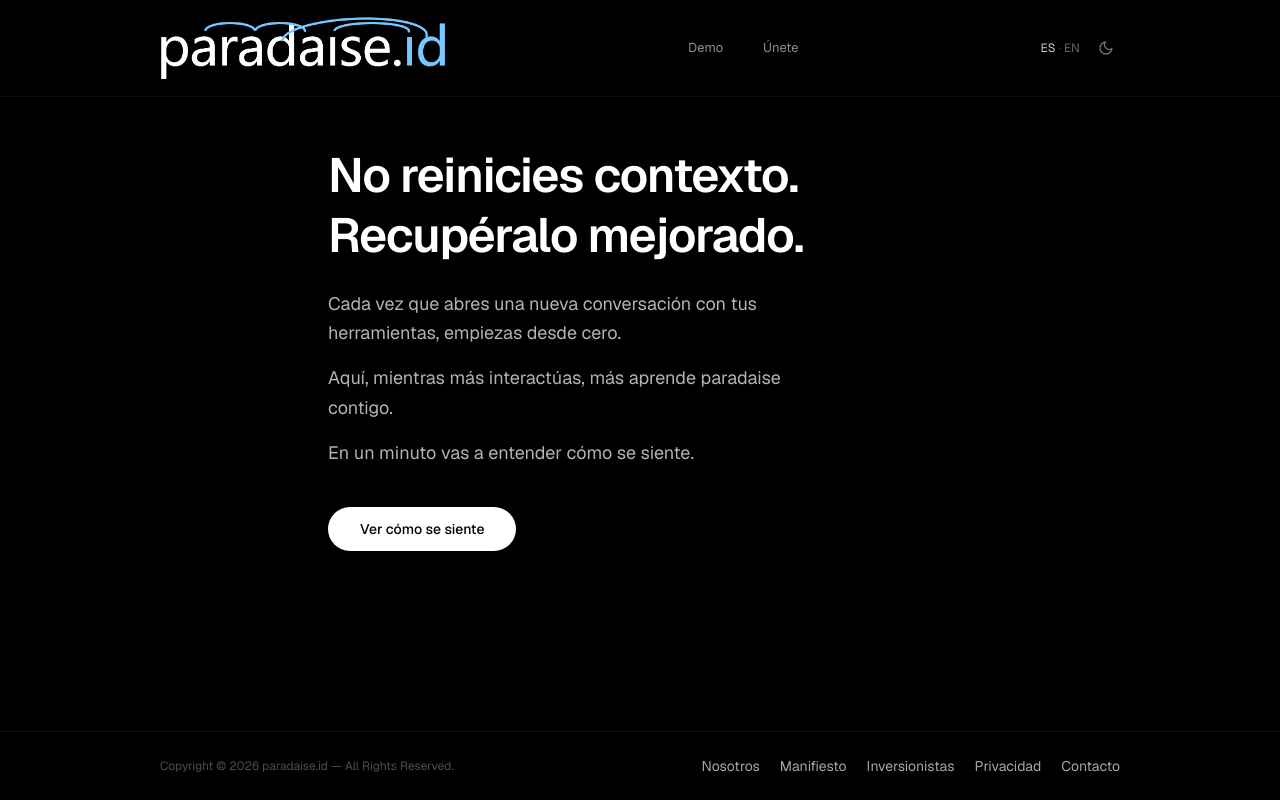
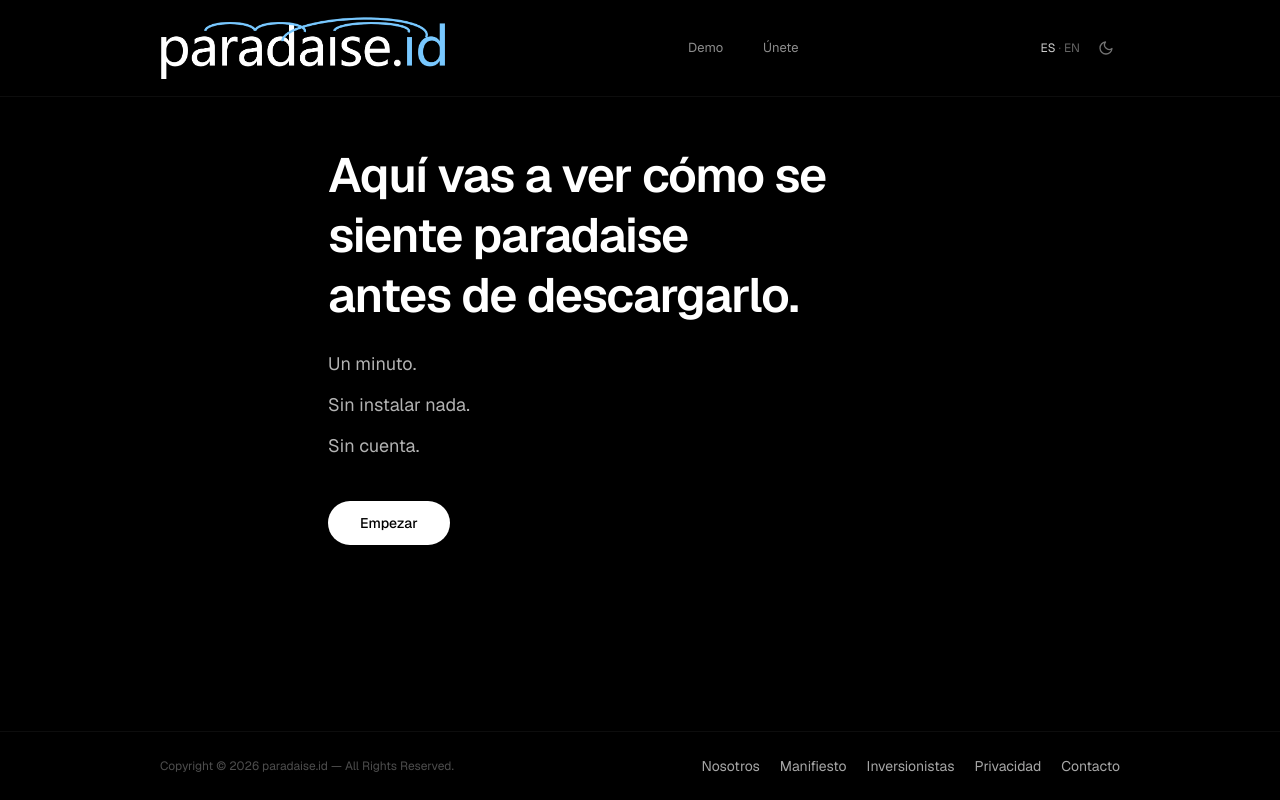
Before and after one commit to paradaiseid/paradaise-id-core, a Next.js app: page /demo in a window 1280 px wide. Built offline with nearby package versions, Linux system fonts and the light colour scheme.

Commit message:
feat(mamalanding): instrucciones finales - nav minimal, 2 CTAs hero, flow invitaciones, scroll suave a waitlist

```diff
--- a/src/components/steps/Step1.tsx
+++ b/src/components/steps/Step1.tsx
@@ -6,19 +6,19 @@ export default function Step1({ onNext }: { onNext: () => void }) {
   return (
     <div>
       <h1 className="text-3xl sm:text-5xl font-semibold text-white tracking-tight leading-tight mb-6">
-        No reinicies contexto.<br />
-        Recupéralo mejorado.
+        Aquí vas a ver cómo se siente paradaise<br />
+        antes de descargarlo.
       </h1>
-      <p className="text-white/70 text-base sm:text-lg leading-relaxed mb-4 max-w-lg">
-        Cada vez que abres una nueva conversación con tus herramientas, empiezas desde cero.
+      <p className="text-white/70 text-base sm:text-lg leading-relaxed mb-3 max-w-lg">
+        Un minuto.
       </p>
-      <p className="text-white/70 text-base sm:text-lg leading-relaxed mb-4 max-w-lg">
-        Aquí, mientras más interactúas, más aprende paradaise contigo.
+      <p className="text-white/70 text-base sm:text-lg leading-relaxed mb-3 max-w-lg">
+        Sin instalar nada.
       </p>
       <p className="text-white/70 text-base sm:text-lg leading-relaxed mb-10 max-w-lg">
-        En un minuto vas a entender cómo se siente.
+        Sin cuenta.
       </p>
-      <Btn onClick={onNext}>Ver cómo se siente</Btn>
+      <Btn onClick={onNext}>Empezar</Btn>
     </div>
   );
 }
--- a/src/components/steps/Step2.tsx
+++ b/src/components/steps/Step2.tsx
@@ -15,17 +15,17 @@ interface Props {
 
 export default function Step2({ consents, usoLabel, usoPct, usoHint, onToggle, onNext, onPrev }: Props) {
   const toggles: Array<{ key: keyof Consents; label: string; sub: string; locked?: boolean }> = [
-    { key: "ia", label: "Conversaciones con IA", sub: "Las conversaciones donde normalmente el contexto se pierde.", locked: true },
-    { key: "notas", label: "Lo que todavía estás construyendo", sub: "Las ideas importantes no deberían perderse entre ventanas." },
-    { key: "busquedas", label: "Lo que vuelves a buscar", sub: "Las búsquedas más sencillas donde pierdes 15 minutos." },
-    { key: "browser", label: "Continuidad entre herramientas", sub: "Cómo se conectan tus espacios digitales a lo largo del día." },
+    { key: "ia", label: "Conversaciones con IA", sub: "Para que no se pierdan los chats que sí importan.", locked: true },
+    { key: "notas", label: "Notas e ideas", sub: "Para que las ideas no se queden olvidadas." },
+    { key: "busquedas", label: "Lo que vuelves a buscar", sub: "Para que tus consultas no se pierdan." },
+    { key: "browser", label: "Tu día entre apps", sub: "Para que no empieces desde cero cada vez que cambias de pantalla." },
   ];
 
   return (
     <div>
-      <h2 className="text-2xl sm:text-3xl font-semibold text-white tracking-tight mb-3">Tú decides qué mejoras</h2>
+      <h2 className="text-2xl sm:text-3xl font-semibold text-white tracking-tight mb-3">¿Qué quieres conectar?</h2>
       <p className="text-white/60 text-sm sm:text-base mb-8 leading-relaxed">
-        Tu trabajo ya deja suficientes señales. paradaise solo empieza a conectarlas.
+        Cada opción es algo que tú activas si quieres. Nada entra sin tu permiso.
       </p>
 
       <div className="space-y-5 mb-6">
```
